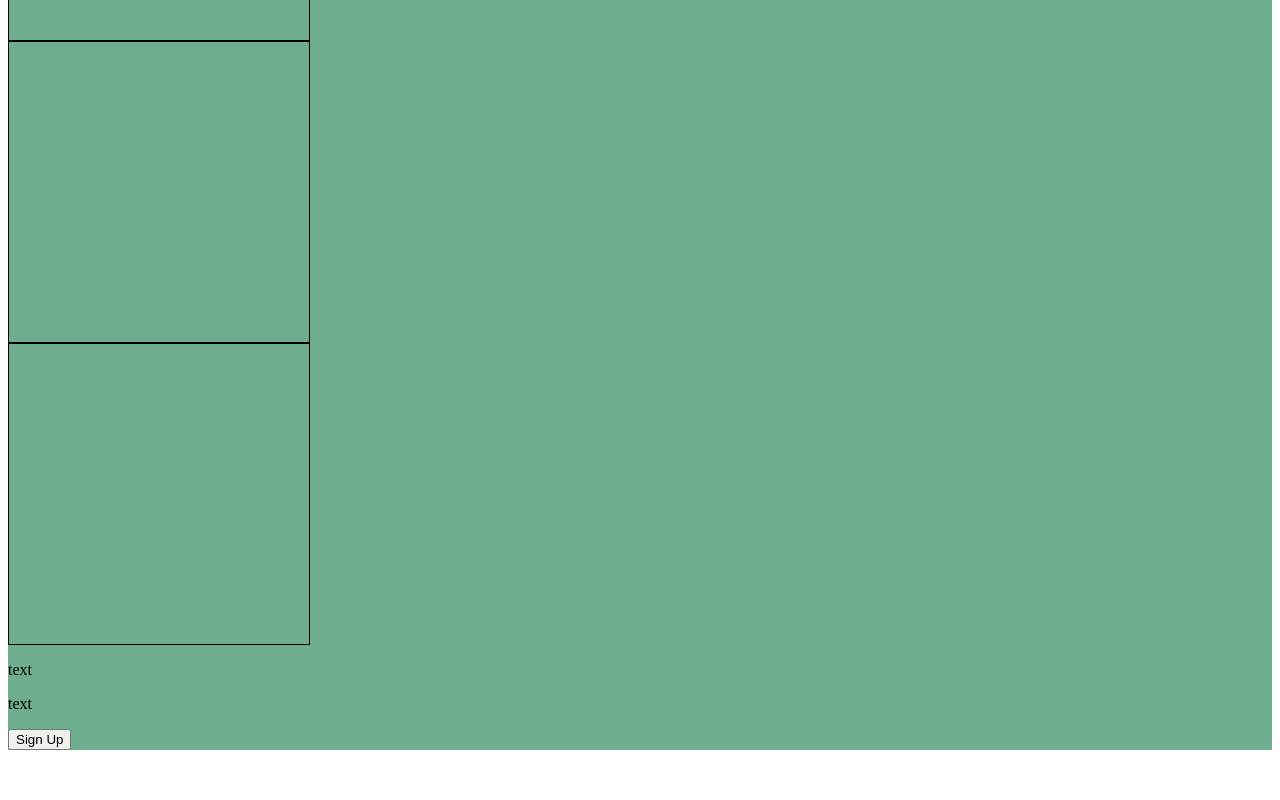
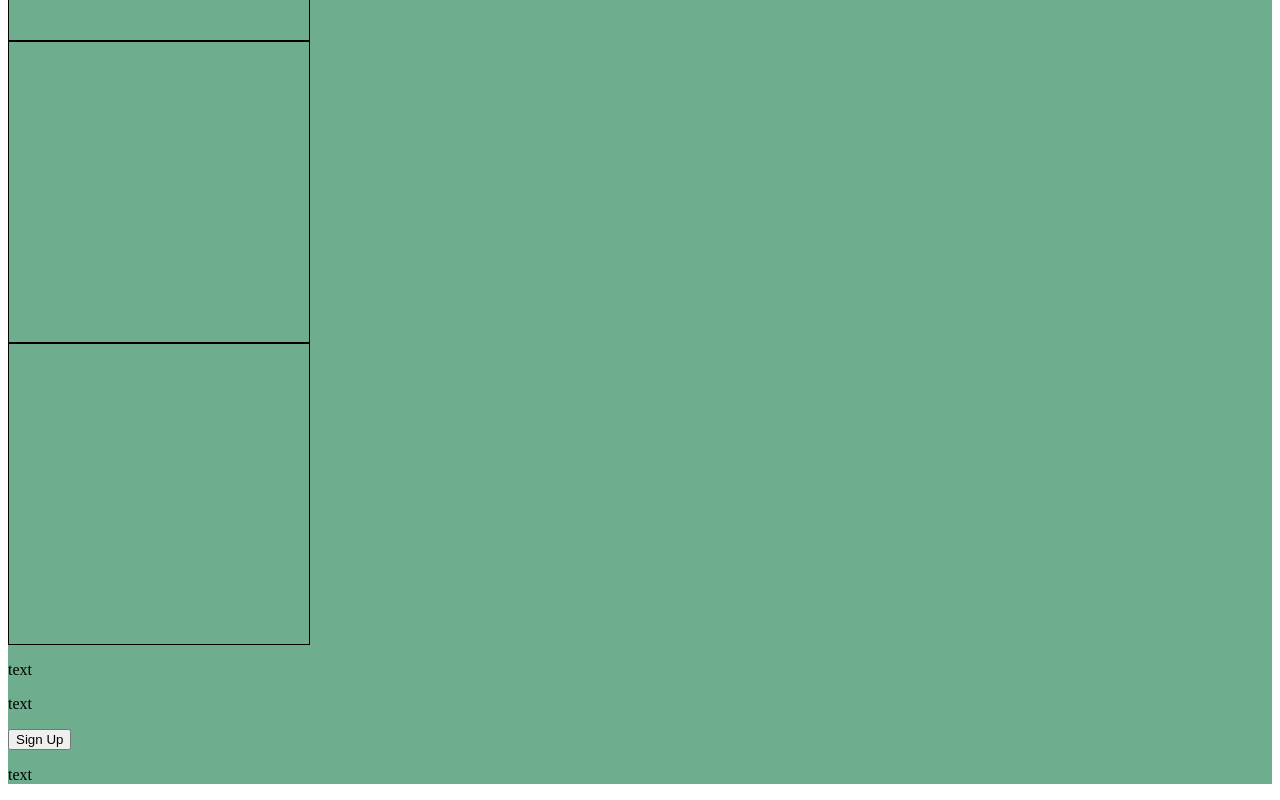
Before and after one commit to Taran-Grewal/Manga--landingpage, a plain HTML site: page index.html in a window 1280 px wide. Shown: the part 1194-1994 px from the top of the page. Before the commit the page ends 1952 px from the top, so only its background shows below. Drawn offline with Linux system fonts and the light colour scheme.

Commit message:
we'll make a footer element containing class base. now add a text to it using p element.

```diff
--- a/index.html
+++ b/index.html
@@ -21,6 +21,7 @@
                      <div class="profile-image"></div>
                     </div>
                     <div>
+
                         <div class="content">
                         <img src="" alt="manga">
                         <h1> Top Mangas To Read</h1>
@@ -49,13 +50,17 @@
                                 </div>
                                 <button class="Sign-up">Sign Up</button>
 
+                                <footer class="base">
+                                    <p>text</p>
+                                </footer>
+
                             </div>
+                    </div>
 
 
 
-                         </div>
-                         <footer>
-                             </footer>
+
+
 
 
 
```
